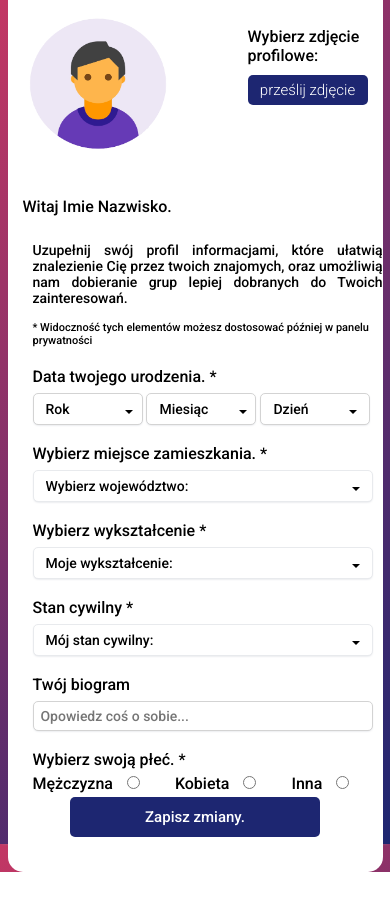
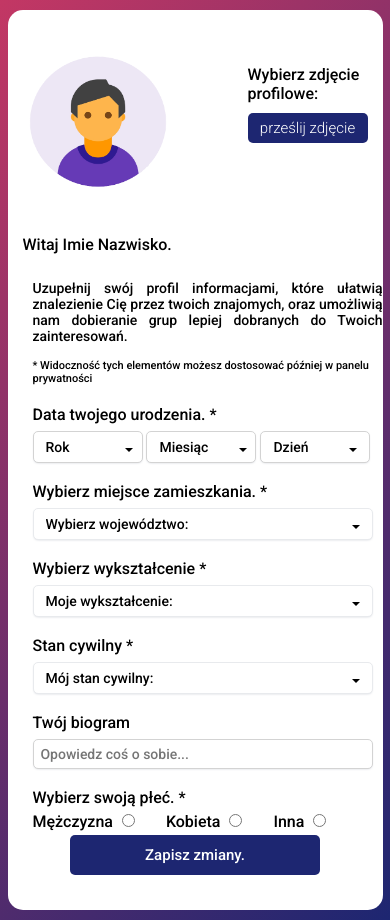
Before and after one commit to Mitsik3310/iSocial, a PHP site: page /pages/more_info.html in a window 390 px wide. Before the commit the page ends 872 px from the top, so only its background shows below. Run offline with PHP 8.4, Linux system fonts and the light colour scheme.

Commit message:
bugfixes again

```diff
--- a/styles/more_info_styles.css
+++ b/styles/more_info_styles.css
@@ -232,7 +232,7 @@
 @media (max-width: 850px) and (min-width: 200px) {
 
     body{
-        height: (100% + 25px);
+        height: (100% + 100px);
     }
     #container{
         width: 400px;
@@ -309,19 +309,19 @@
         margin-top: 7px;
     }
     .sex{
-        margin-right: 31px;
-        margin-left: 10px;
+        margin-right: 27px;
+        margin-left: 5px;
         margin-top: 7px;
     }
+
 }
 
-
-@media (max-height: 5000px) and (min-height: 750px){
+@media (max-height: 5000px) and (min-height: 900px){
     .container{
       position: absolute;
     }
   }
-@media (max-height: 750px) and (min-height: 10px){
+@media (max-height: 900px) and (min-height: 10px){
     .container{
       position: absolute;
       top: 7%;
```
